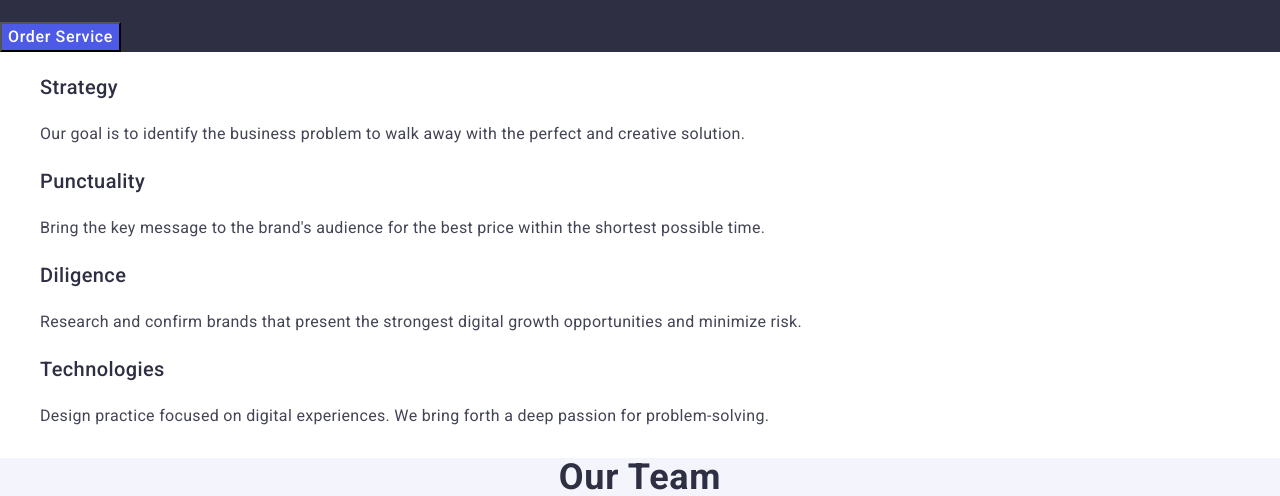
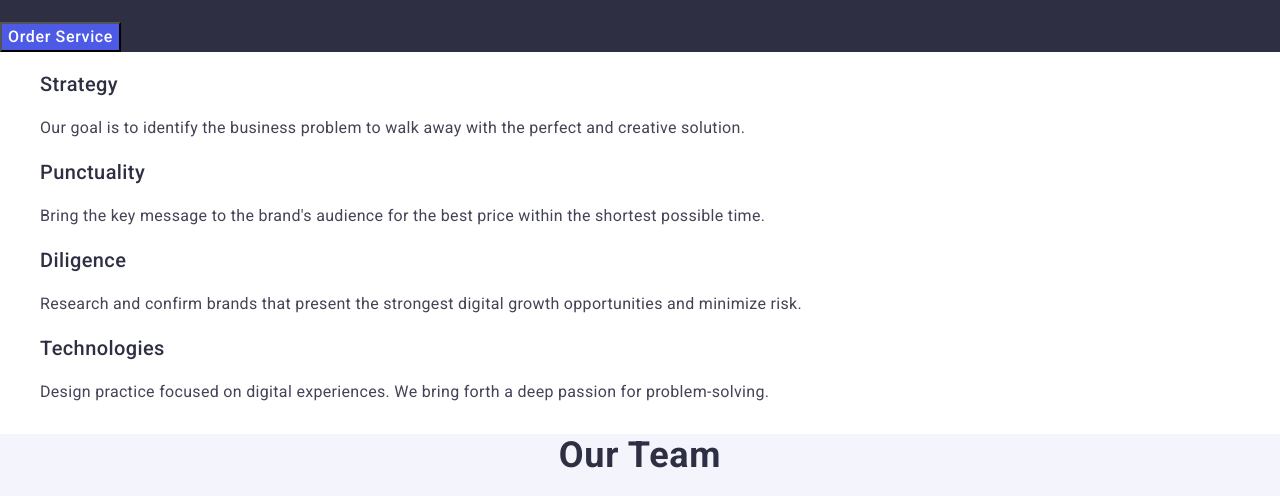
Before and after one commit to Grenolf004/goit-markup-hw-02, a plain HTML site: page index.html in a window 1280 px wide. Shown: the part 304-800 px from the top of the page. Drawn offline with nearby package versions, Linux system fonts and the light colour scheme.

Commit message:
Update styles.css

```diff
--- a/css/styles.css
+++ b/css/styles.css
@@ -95,7 +95,7 @@ ul {
     color: #2E2F42;
     font-size: 20px;
     font-weight: 500;
-    line-height: 1.5;
+    line-height: 1.2;
     letter-spacing: 0.4px;
 }
 
@@ -115,7 +115,7 @@ ul {
     text-align: center;
     font-size: 36px;
     font-weight: 700;
-    line-height: 1.11;
+    line-height: 1.2;
     letter-spacing: 0.72px;
     text-transform: capitalize;
 }
@@ -150,7 +150,7 @@ ul {
     text-align: center;
     font-size: 36px;
     font-weight: 700;
-    line-height: 1.11;
+    line-height: 1.2;
     letter-spacing: 0.72px;
     text-transform: capitalize;
 }
```
